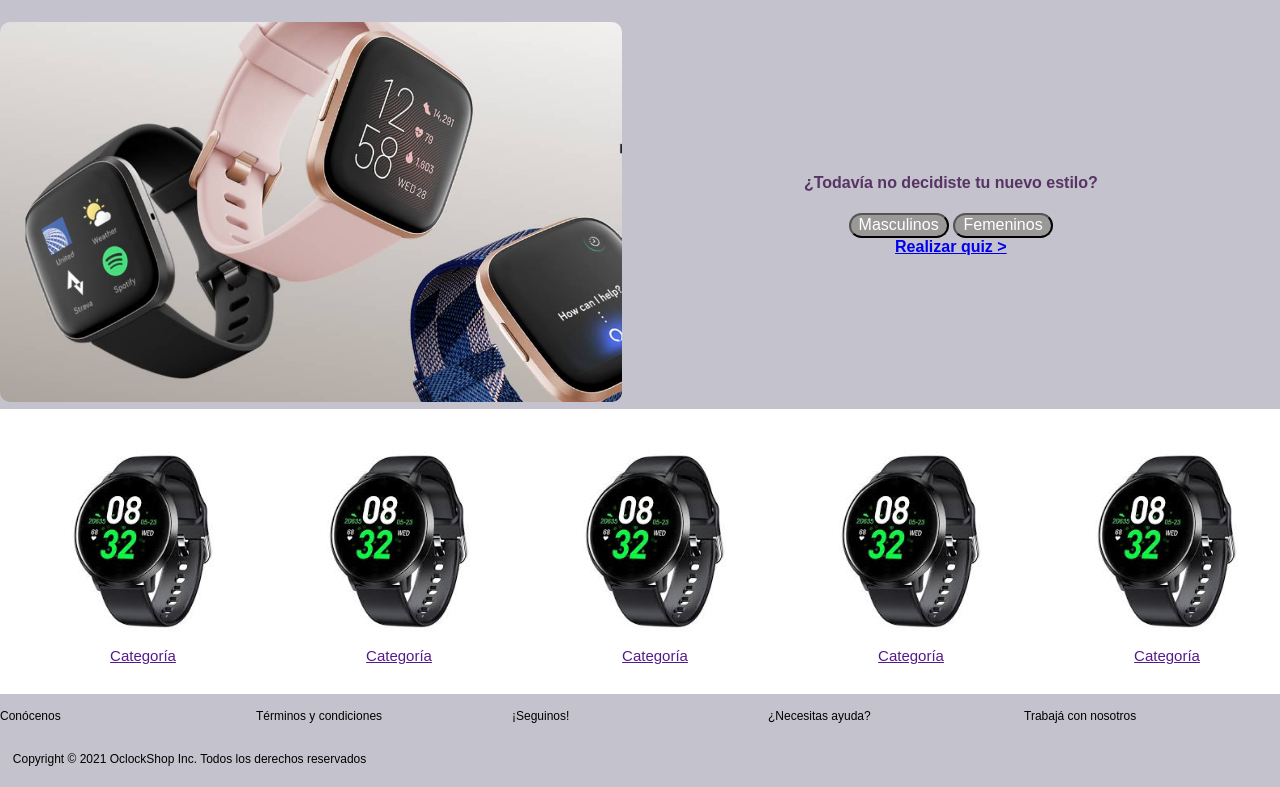
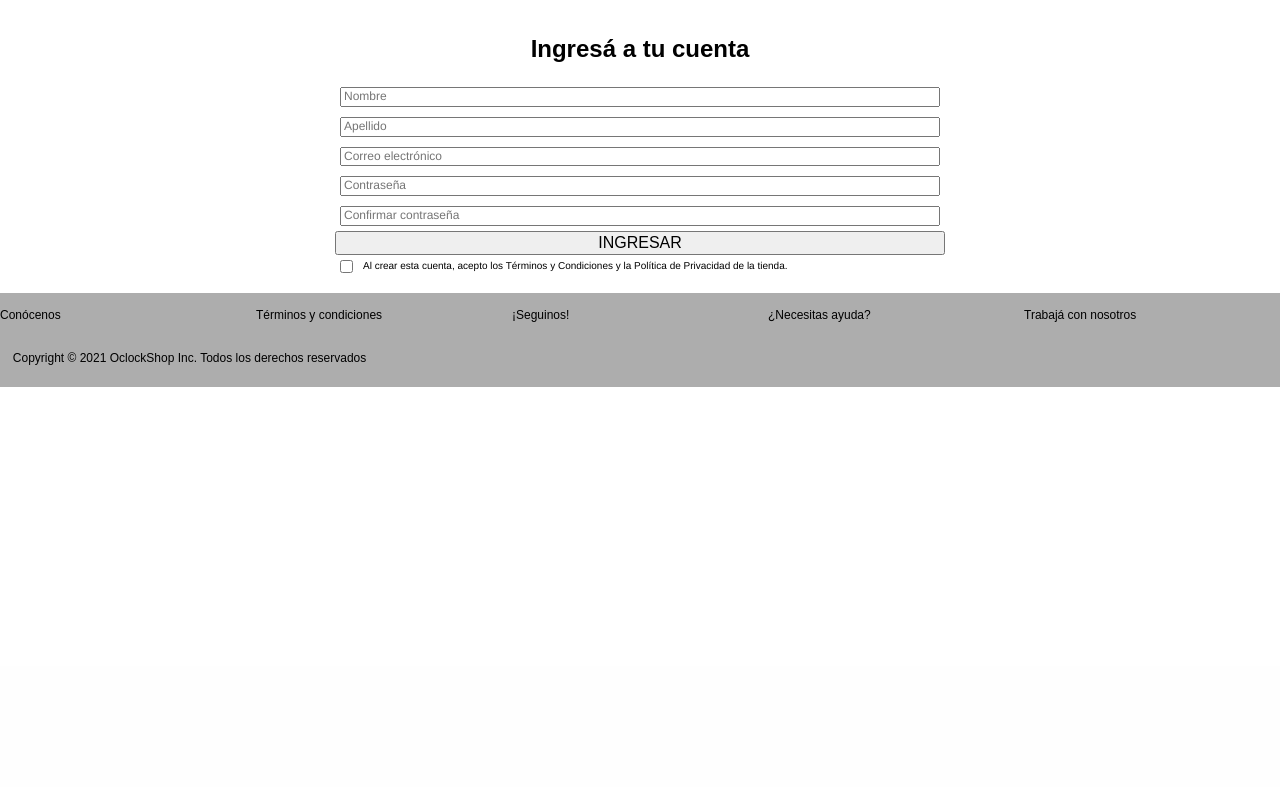
Before and after one commit to SebaGaude/grupo_1_oclockshop, a Node server app: page /login in a window 1280 px wide. Shown: the part 134-921 px from the top of the page. After the commit the page ends 521 px from the top, so only its background shows below. Run offline with Node 20, Linux system fonts and the light colour scheme; some libraries are stand-ins or nearby versions.

Commit message:
realicé modificaciones a los archivos login y register y la hoja de estilos css

```diff
--- a/public/css/styles-login-register.css
+++ b/public/css/styles-login-register.css
@@ -192,6 +192,71 @@ header{
     transform: scale(1.5,1.5);
 }
 
+/* Estilo form register y login*/
+
+.form-register
+{
+    font-family: 'Ubuntu', sans-serif;
+    background-color: white;
+    width: 50%;
+    padding: 15px;
+}
+
+.form-register h2
+{
+    font-family: 'Ubuntu', sans-serif;
+    text-align: center;
+}
+
+.form-register h1
+{
+    font-family: 'Ubuntu', sans-serif;
+    text-align: center;
+    font-size: 14px;
+}
+
+.form-register div
+{
+    font-family: Helvetica, sans-serif;
+    width: 100%;
+}
+
+.form-register div
+{
+    padding: 5px;
+    font-size: 12px;
+}
+
+.terminos-condiciones
+{
+    display: flex;
+    padding: 10px;
+}
+
+.terminos-condiciones label
+{
+    margin-left: 10px;
+    text-align: justify;
+    font-size: 10px;
+}
+
+.terminos-condiciones input
+{
+    margin: auto;
+    width: auto;
+    padding: 10px;
+}
+
+.boton-crear-cuenta
+{
+    padding: 5px;
+    margin: 5px;
+    margin-left: auto;
+    margin-right: auto;
+    width: 80%;
+    font-size: 14px;
+}
+
 @media (max-width: 360px) {
     /*mobile*/
 
@@ -264,7 +329,7 @@ body{
     flex-direction: column;
     align-items: center;
     justify-content: center;
-    background-color: rgb(196, 194, 204);
+    background-color: white;
     width: 100%;
 }
 .carrusel{
@@ -360,9 +425,9 @@ body{
 
 /*----------------------------- Configuraciones footer -------------------------------------*/
 footer{
-    background-color: rgb(196, 194, 204);
+    background-color: #adadad;
     font-size: 12px;
-    border-bottom: solid 1vh rgb(196, 194, 204);
+    border-bottom: solid 1vh #adadad;
     width: 100vw;
     box-sizing: border-box;
 }
--- a/views/login.html
+++ b/views/login.html
@@ -59,38 +59,52 @@
                 </div>
             </div>
     </header>
+
     <main class="main">
-        <div class="carrusel">
-            <div>
-                <img src="./img/smartwatch.jpg" alt="" width="80%">
-            </div>
-            <div class="titulos-carrusel">
-                <h4>¡OFERTAS IMPERDIBLES!</h4>
-                <H3>POR TIEMPO LIMITADO</H3>
-            </div>
+
+    <!-- Formulario de Registro-->
+
+    <form action="/" method="GET" class="form-register">
+
+        <h2>
+            Ingresá a tu cuenta
+        </h2>
+
+        <div>
+            <input type="text" name="nombre" placeholder="Nombre">
         </div>
-        <div class="quiz">
-            <H4>¿Todavía no decidiste tu nuevo estilo?</H4>
-            <div>
-                <form action="/quiz" method="GET">
-                    <button type="button" class="button-quiz">Masculinos</button>
-                    <button type="button" class="button-quiz">Femeninos</button>
-                </form>
-            <div>
-                <a href="/quiz">Realizar quiz > </a>
-            </div>
-            </div>
+
+        <div>
+            <input type="text" name="usuario" placeholder="Apellido">
         </div>
+
+        <div>
+            <input type="email" name="email" placeholder="Correo electrónico">
+        </div>
+
+        <div>
+            <input type="password" name="contraseña" placeholder="Contraseña">
+        </div>
+
+        <div>
+            <input type="password" name="confirmar" placeholder="Confirmar contraseña">
+        </div>
+
+        <!-- Botón "ingresar"-->
+
+        <button type="submit" class="boton-ingresar">INGRESAR</button>
+
+        <div class="terminos-condiciones">
+            <input type="checkbox" name="nombre">
+            <label>Al crear esta cuenta, acepto los Términos y Condiciones y la Política de Privacidad de la tienda.</label>
+        </div>
+
+</form>
+
+
+
     </main>
-    <article class="contenedor-categ">
-        <div class="categorias">
-                <p><a href=""><img src="./img/categoria-1.jpg" alt="" class="img-cat">Categoría</a></p>
-                <p><a href=""><img src="./img/categoria-1.jpg" alt="" class="img-cat">Categoría</a></p>
-                <p><a href=""><img src="./img/categoria-1.jpg" alt="" class="img-cat">Categoría</a></p>
-                <p><a href=""><img src="./img/categoria-1.jpg" alt="" class="img-cat">Categoría</a></p>
-                <p><a href=""><img src="./img/categoria-1.jpg" alt="" class="img-cat">Categoría</a></p>
-        </div>
-    </article>
+
     <footer>
         <div class="main-footer">
             <p>Conócenos</p>
```
Also changed, not shown: views/register.html (+40 -4 lines).
